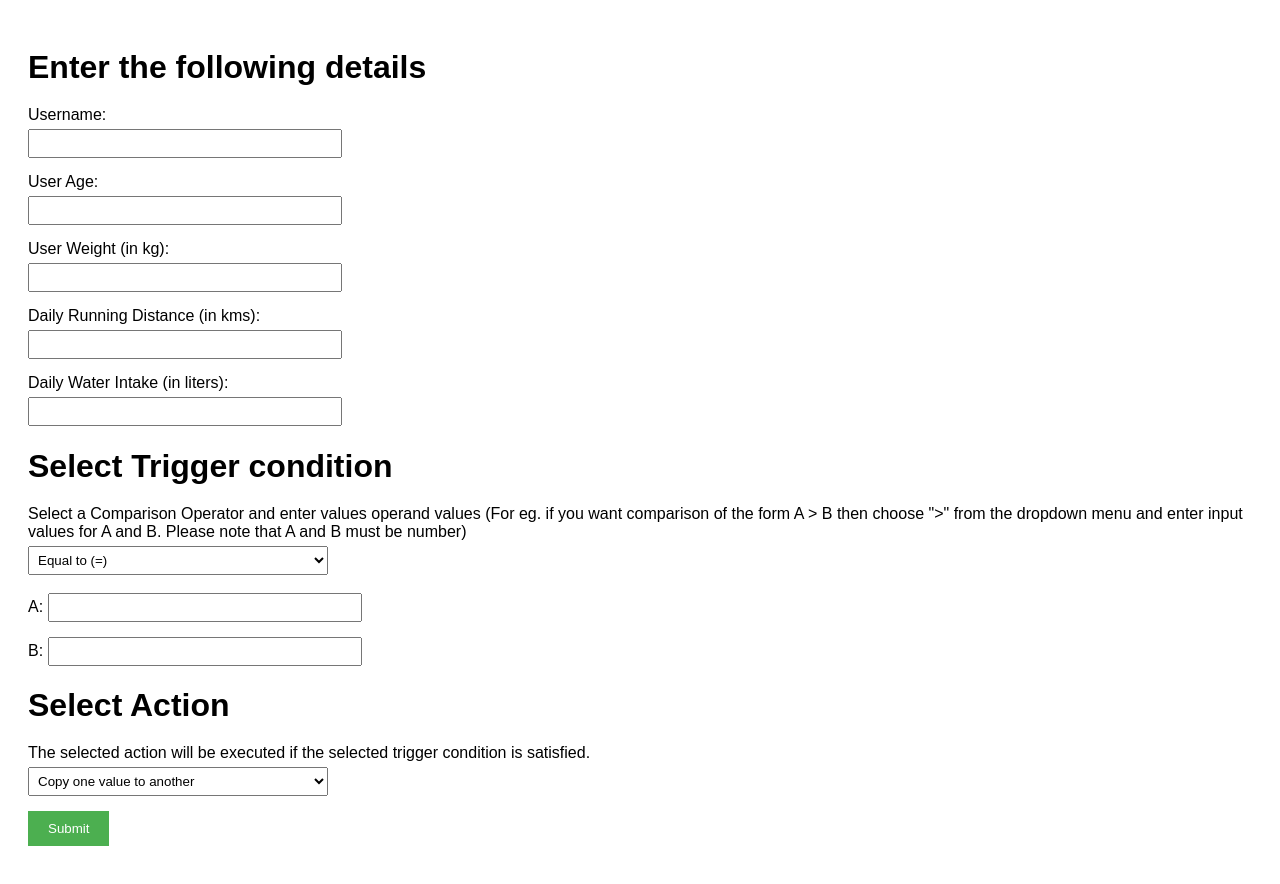
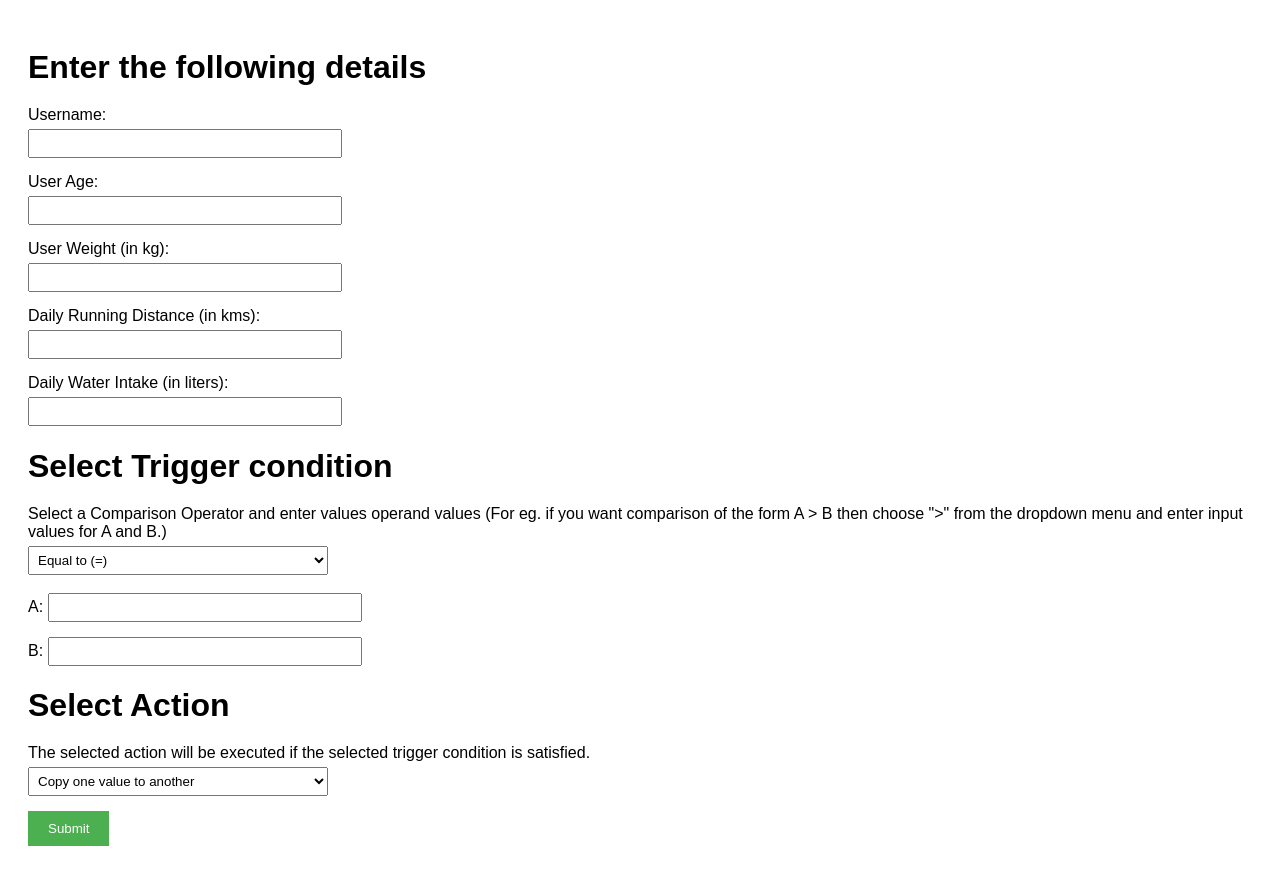
Before and after one commit to i-am-wiz/Springwoodlab_Assignment, a plain HTML site: page index.html in a window 1280 px wide. Drawn offline with Linux system fonts and the light colour scheme.

Commit message:
Update index.html
Changed the input type of the first operand to 'text' from 'number'

```diff
--- a/index.html
+++ b/index.html
@@ -49,8 +49,7 @@
         <label for="comparisonOperator"
           >Select a Comparison Operator and enter values operand values (For eg.
           if you want comparison of the form A > B then choose ">" from the
-          dropdown menu and enter input values for A and B. Please note that A
-          and B must be number)</label
+          dropdown menu and enter input values for A and B.)</label
         >
 
         <select id="comparisonOperator" name="comparisonOperator">
@@ -65,7 +64,7 @@
         <br />
         <div class="form-group">
           <label for="A" style="display: inline">A:</label>
-          <input type="number" id="A" name="A" required />
+          <input type="text" id="A" name="A" required />
         </div>
         <div class="form-group">
           <label for="B" style="display: inline">B:</label>
```
